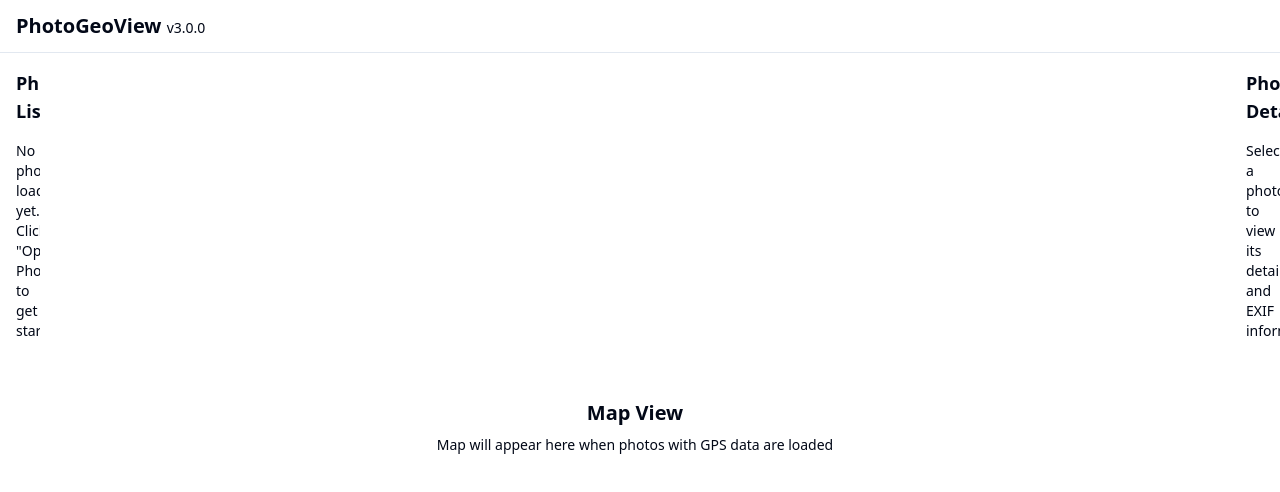
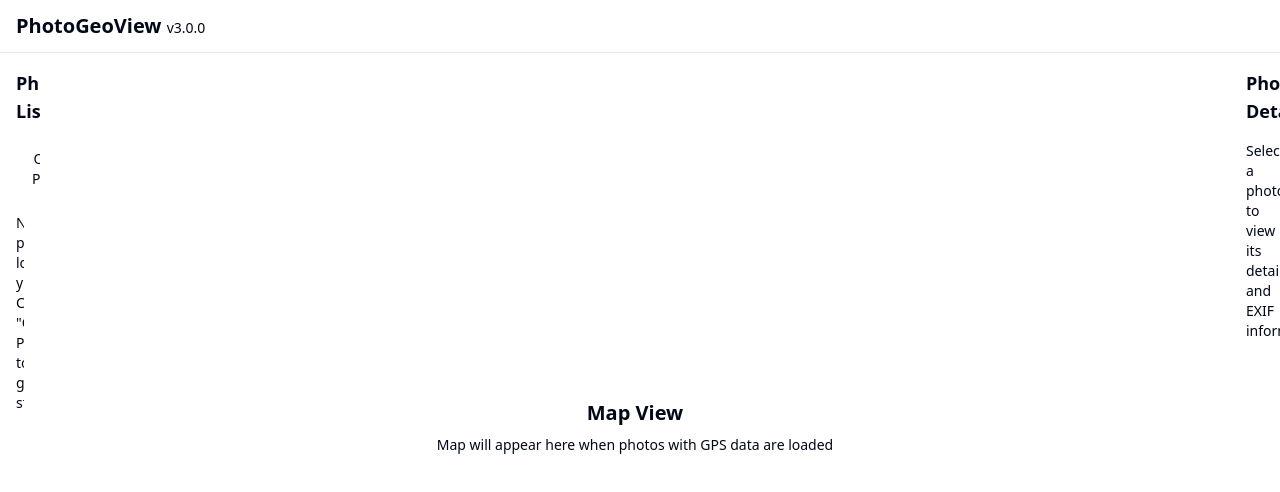
Before and after one commit to scottlz0310/PhotoGeoView, a React (Vite) app: page / in a window 1280 px wide. Shown: the top 492 px of the page. Built offline with nearby package versions, Linux system fonts and the light colour scheme.

Commit message:
feat: add file selection dialogs for single and multiple photos

```diff
--- a/src/App.tsx
+++ b/src/App.tsx
@@ -13,23 +13,31 @@ function App(): React.ReactElement {
       </header>
 
       <main className="flex-1 overflow-hidden">
-        <Group orientation="horizontal">
+        <Group id="main-panel-group" orientation="horizontal" className="flex h-full w-full">
           {/* Left Panel - Photo List */}
-          <Panel defaultSize={20} minSize={15} maxSize={40}>
+          <Panel id="photo-list-panel" defaultSize={25} minSize={15} maxSize={40}>
             <PhotoList />
           </Panel>
 
-          <Separator className="w-1 bg-border transition-colors hover:bg-primary" />
+          <Separator
+            id="separator-1"
+            className="w-2 bg-border hover:bg-primary"
+            style={{ cursor: 'col-resize' }}
+          />
 
           {/* Center Panel - Map View */}
-          <Panel defaultSize={50} minSize={30}>
+          <Panel id="map-view-panel" defaultSize={45} minSize={30}>
             <MapView />
           </Panel>
 
-          <Separator className="w-1 bg-border transition-colors hover:bg-primary" />
+          <Separator
+            id="separator-2"
+            className="w-2 bg-border hover:bg-primary"
+            style={{ cursor: 'col-resize' }}
+          />
 
           {/* Right Panel - Photo Detail */}
-          <Panel defaultSize={30} minSize={20} maxSize={50}>
+          <Panel id="photo-detail-panel" defaultSize={30} minSize={20} maxSize={50}>
             <PhotoDetail />
           </Panel>
         </Group>
--- a/src/components/PhotoList/PhotoList.tsx
+++ b/src/components/PhotoList/PhotoList.tsx
@@ -1,11 +1,81 @@
+import { invoke } from '@tauri-apps/api/core'
 import type React from 'react'
+import { useState } from 'react'
 
 export function PhotoList(): React.ReactElement {
+  const [selectedFiles, setSelectedFiles] = useState<string[]>([])
+  const [isLoading, setIsLoading] = useState(false)
+
+  const handleOpenFile = async () => {
+    setIsLoading(true)
+    try {
+      const filePath = await invoke<string | null>('select_photo_file')
+      if (filePath) {
+        setSelectedFiles([filePath])
+      }
+    } catch (error) {
+      console.error('Failed to open file:', error)
+    } finally {
+      setIsLoading(false)
+    }
+  }
+
+  const handleOpenFiles = async () => {
+    setIsLoading(true)
+    try {
+      const filePaths = await invoke<string[]>('select_photo_files')
+      if (filePaths.length > 0) {
+        setSelectedFiles(filePaths)
+      }
+    } catch (error) {
+      console.error('Failed to open files:', error)
+    } finally {
+      setIsLoading(false)
+    }
+  }
+
   return (
-    <div className="h-full w-full overflow-y-auto bg-card p-4">
+    <div className="flex h-full w-full flex-col bg-card p-4">
       <h2 className="mb-4 text-lg font-semibold text-card-foreground">Photo List</h2>
-      <div className="text-sm text-muted-foreground">
-        No photos loaded yet. Click &quot;Open Photos&quot; to get started.
+
+      {/* File selection buttons */}
+      <div className="mb-4 flex gap-2">
+        <button
+          type="button"
+          onClick={handleOpenFile}
+          disabled={isLoading}
+          className="rounded bg-primary px-4 py-2 text-sm font-medium text-primary-foreground transition-colors hover:bg-primary/90 disabled:opacity-50"
+        >
+          Open Photo
+        </button>
+        <button
+          type="button"
+          onClick={handleOpenFiles}
+          disabled={isLoading}
+          className="rounded bg-primary px-4 py-2 text-sm font-medium text-primary-foreground transition-colors hover:bg-primary/90 disabled:opacity-50"
+        >
+          Open Photos
+        </button>
+      </div>
+
+      {/* File list */}
+      <div className="flex-1 overflow-y-auto">
+        {selectedFiles.length === 0 ? (
+          <div className="text-sm text-muted-foreground">
+            No photos loaded yet. Click &quot;Open Photo(s)&quot; to get started.
+          </div>
+        ) : (
+          <div className="space-y-2">
+            {selectedFiles.map((file) => (
+              <div key={file} className="rounded bg-muted p-2 text-sm">
+                <div className="truncate font-medium text-foreground">
+                  {file.split('/').pop() || file.split('\\').pop()}
+                </div>
+                <div className="truncate text-xs text-muted-foreground">{file}</div>
+              </div>
+            ))}
+          </div>
+        )}
       </div>
     </div>
   )
```
Also changed, not shown: 1 other file (tests, documents, lock files or other folders).
